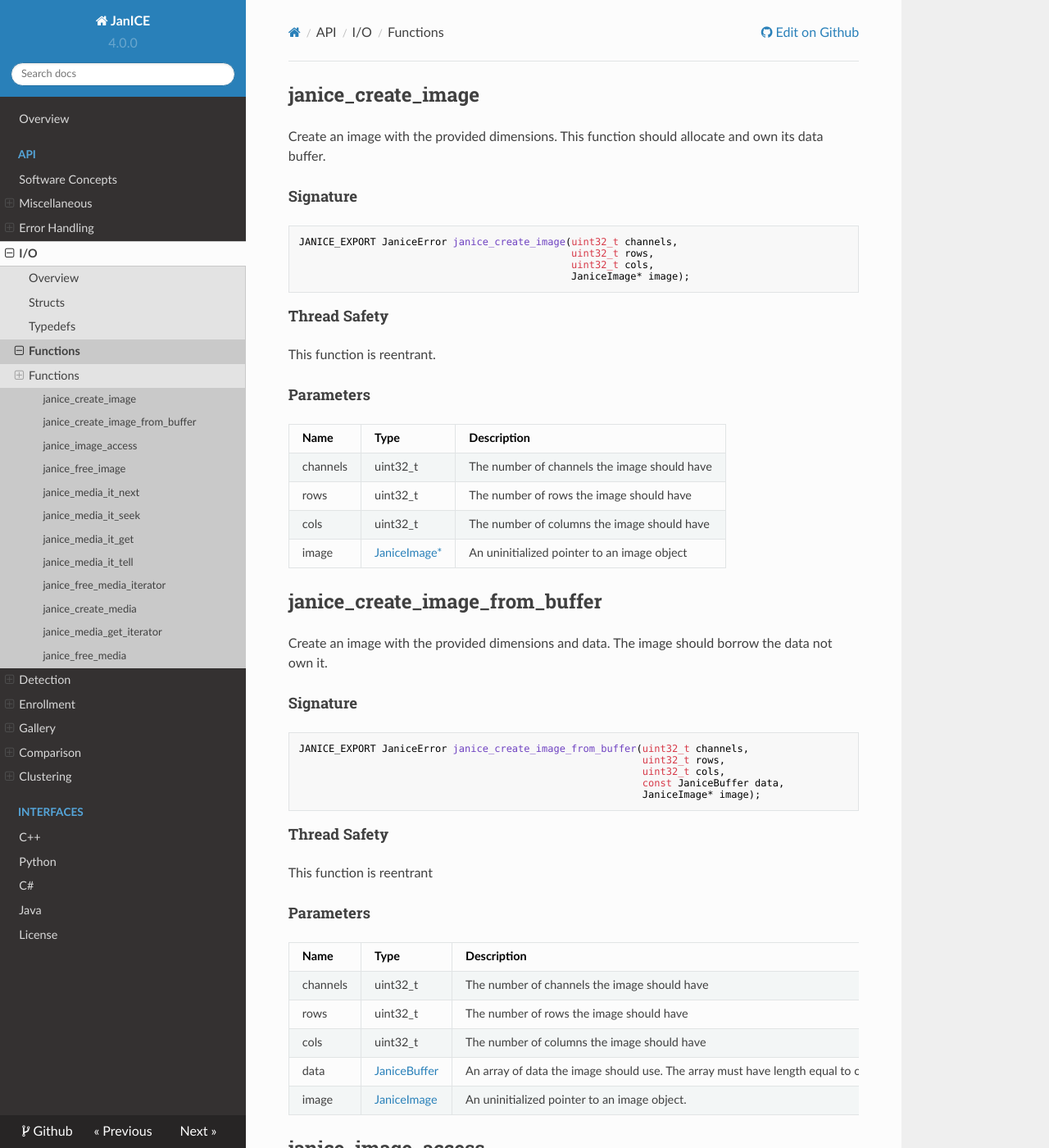
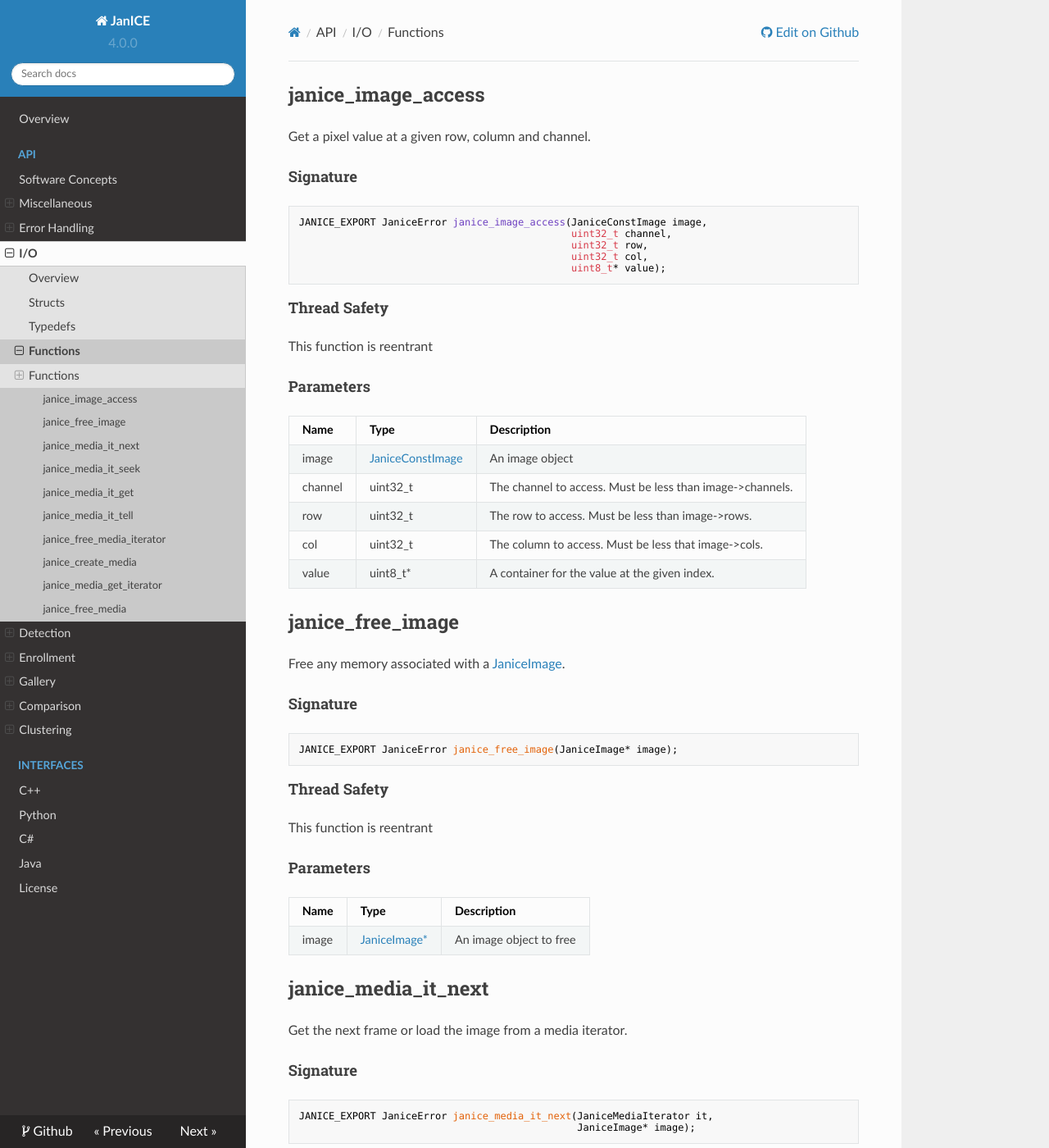
Before and after one commit to Noblis/INVSC-janice, an MkDocs documentation site: the page built from docs/api/io/functions.md, in a window 1280 px wide and 1400 px high. Shown: the whole window at 82% size. Built offline with MkDocs 1.6.1, drawn with Linux system fonts in a browser that asks for light colours; nearby versions of some CDN libraries; old or Windows-style settings are respelled for this version of MkDocs.

````diff
--- a/docs/api/io/functions.md
+++ b/docs/api/io/functions.md
@@ -1,59 +1,3 @@
-## janice_create_image {: #JaniceCreateImage }
-
-Create an image with the provided dimensions. This function should allocate and
-own its data buffer.
-
-#### Signature {: #JaniceCreateImageSignature }
-
-```
-JANICE_EXPORT JaniceError janice_create_image(uint32_t channels,
-                                              uint32_t rows,
-                                              uint32_t cols,
-                                              JaniceImage* image);
-```
-
-#### Thread Safety {: #JaniceCreateImageThreadSafety }
-
-This function is reentrant.
-
-#### Parameters {: #JaniceCreateImageParameters }
-
-Name     | Type                                    | Description
--------- | --------------------------------------- | -----------
-channels | uint32_t                                | The number of channels the image should have
-rows     | uint32_t                                | The number of rows the image should have
-cols     | uint32_t                                | The number of columns the image should have
-image    | [JaniceImage\*](typedefs.md#JaniceImage) | An uninitialized pointer to an image object
-
-## janice_create_image_from_buffer {: #JaniceCreateImageFromBuffer }
-
-Create an image with the provided dimensions and data. The image should borrow
-the data not own it.
-
-#### Signature {: #JaniceCreateImageFromBufferSignature }
-
-```
-JANICE_EXPORT JaniceError janice_create_image_from_buffer(uint32_t channels,
-                                                          uint32_t rows,
-                                                          uint32_t cols,
-                                                          const JaniceBuffer data,
-                                                          JaniceImage* image);
-```
-
-#### Thread Safety {: #JaniceCreateImageFromBufferThreadSafety }
-
-This function is reentrant
-
-#### Parameters {: #JaniceCreateImageFromBufferParameters }
-
-Name     | Type                                     | Description
--------- | ---------------------------------------- | -----------
-channels | uint32_t                                 | The number of channels the image should have
-rows     | uint32_t                                 | The number of rows the image should have
-cols     | uint32_t                                 | The number of columns the image should have
-data     | [JaniceBuffer](typedefs.md#JaniceBuffer) | An array of data the image should use. The array must have length equal to channels * rows * cols and be contiguous and describe image data in row-major order
-image    | [JaniceImage](typedefs.md#JaniceImage)   | An uninitialized pointer to an image object.
-
 ## janice_image_access {: #JaniceImageAccess }
 
 Get a pixel value at a given row, column and channel.
````
Also changed, not shown: docs/api/detection/functions.md (+85 -46 lines), docs/api/detection/structs.md (+6 -20 lines), docs/api/detection/typedefs.md (+4 -4 lines), docs/assets/dhs_logo.png (added), docs/assets/dhs_logo_small.png (added).
